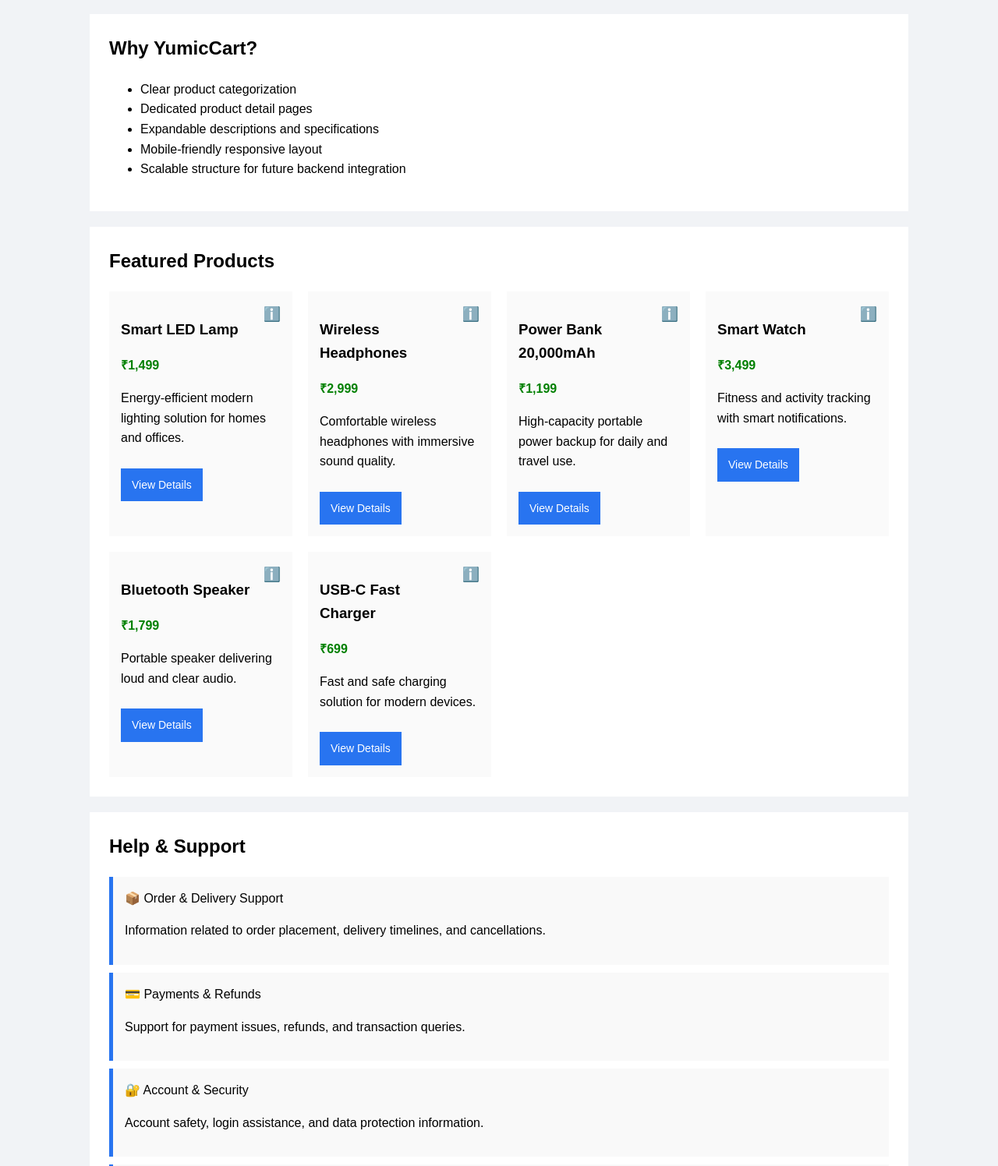
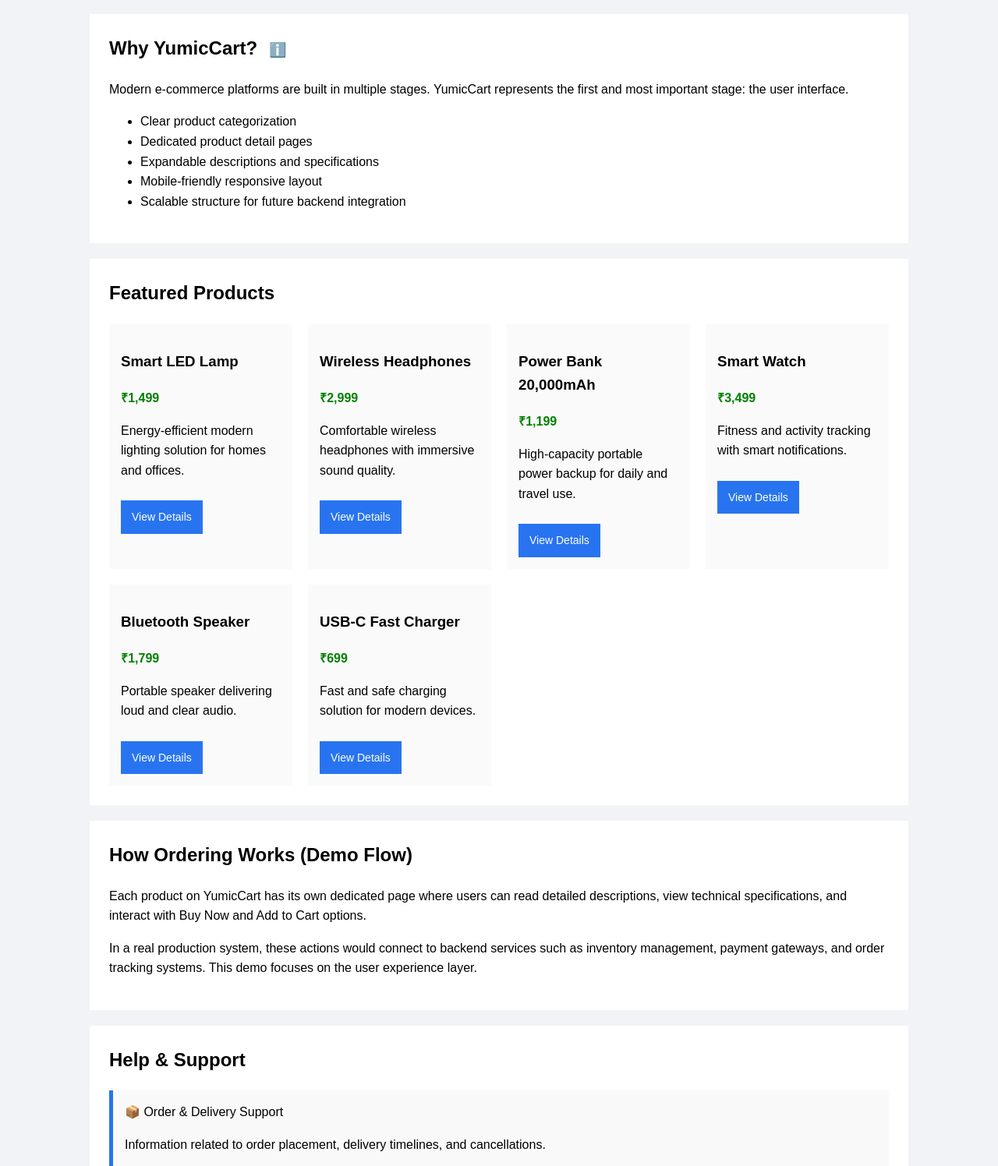
Before and after one commit to TheYumicOrganization/dropshipping-site, a plain HTML site: page index.html in a window 1280 px wide. Shown: the part 362-1858 px from the top of the page at 78% size. Drawn offline with Linux system fonts and the light colour scheme.

Commit message:
Update index.html

```diff
--- a/index.html
+++ b/index.html
@@ -13,9 +13,8 @@ body{
   line-height:1.6;
 }
 
-/* Details icon */
+/* Info icon */
 .details-icon {
-  float: right;
   cursor: pointer;
   font-size: 18px;
   margin-left: 8px;
@@ -57,7 +56,6 @@ body{
   padding:15px;
   cursor:pointer;
   transition:0.2s;
-  position: relative;
 }
 
 .card:hover{
@@ -127,7 +125,20 @@ footer{
 
 <!-- WHY YUMICCART -->
 <div class="section">
-  <h2>Why YumicCart?</h2>
+  <h2>
+    Why YumicCart?
+    <span class="details-icon"
+          onclick="goToDetails('iphone.html')"
+          title="View complete iPhone history">
+          ℹ️
+    </span>
+  </h2>
+
+  <p>
+    Modern e-commerce platforms are built in multiple stages. YumicCart represents
+    the first and most important stage: the user interface.
+  </p>
+
   <ul>
     <li>Clear product categorization</li>
     <li>Dedicated product detail pages</li>
@@ -144,8 +155,6 @@ footer{
   <div class="products">
 
     <div class="card" onclick="location.href='lamp.html'">
-      <span class="details-icon"
-            onclick="event.stopPropagation(); goToDetails('iphone.html')">ℹ️</span>
       <h3>Smart LED Lamp</h3>
       <p class="price">₹1,499</p>
       <p>Energy-efficient modern lighting solution for homes and offices.</p>
@@ -153,8 +162,6 @@ footer{
     </div>
 
     <div class="card" onclick="location.href='headphones.html'">
-      <span class="details-icon"
-            onclick="event.stopPropagation(); goToDetails('iphone.html')">ℹ️</span>
       <h3>Wireless Headphones</h3>
       <p class="price">₹2,999</p>
       <p>Comfortable wireless headphones with immersive sound quality.</p>
@@ -162,8 +169,6 @@ footer{
     </div>
 
     <div class="card" onclick="location.href='powerbank.html'">
-      <span class="details-icon"
-            onclick="event.stopPropagation(); goToDetails('iphone.html')">ℹ️</span>
       <h3>Power Bank 20,000mAh</h3>
       <p class="price">₹1,199</p>
       <p>High-capacity portable power backup for daily and travel use.</p>
@@ -171,8 +176,6 @@ footer{
     </div>
 
     <div class="card" onclick="location.href='watch.html'">
-      <span class="details-icon"
-            onclick="event.stopPropagation(); goToDetails('iphone.html')">ℹ️</span>
       <h3>Smart Watch</h3>
       <p class="price">₹3,499</p>
       <p>Fitness and activity tracking with smart notifications.</p>
@@ -180,8 +183,6 @@ footer{
     </div>
 
     <div class="card" onclick="location.href='speaker.html'">
-      <span class="details-icon"
-            onclick="event.stopPropagation(); goToDetails('iphone.html')">ℹ️</span>
       <h3>Bluetooth Speaker</h3>
       <p class="price">₹1,799</p>
       <p>Portable speaker delivering loud and clear audio.</p>
@@ -189,8 +190,6 @@ footer{
     </div>
 
     <div class="card" onclick="location.href='charger.html'">
-      <span class="details-icon"
-            onclick="event.stopPropagation(); goToDetails('iphone.html')">ℹ️</span>
       <h3>USB-C Fast Charger</h3>
       <p class="price">₹699</p>
       <p>Fast and safe charging solution for modern devices.</p>
@@ -198,6 +197,21 @@ footer{
     </div>
 
   </div>
+</div>
+
+<!-- HOW IT WORKS -->
+<div class="section">
+  <h2>How Ordering Works (Demo Flow)</h2>
+  <p>
+    Each product on YumicCart has its own dedicated page where users can read
+    detailed descriptions, view technical specifications, and interact with
+    Buy Now and Add to Cart options.
+  </p>
+  <p>
+    In a real production system, these actions would connect to backend services
+    such as inventory management, payment gateways, and order tracking systems.
+    This demo focuses on the user experience layer.
+  </p>
 </div>
 
 <!-- SUPPORT -->
```
